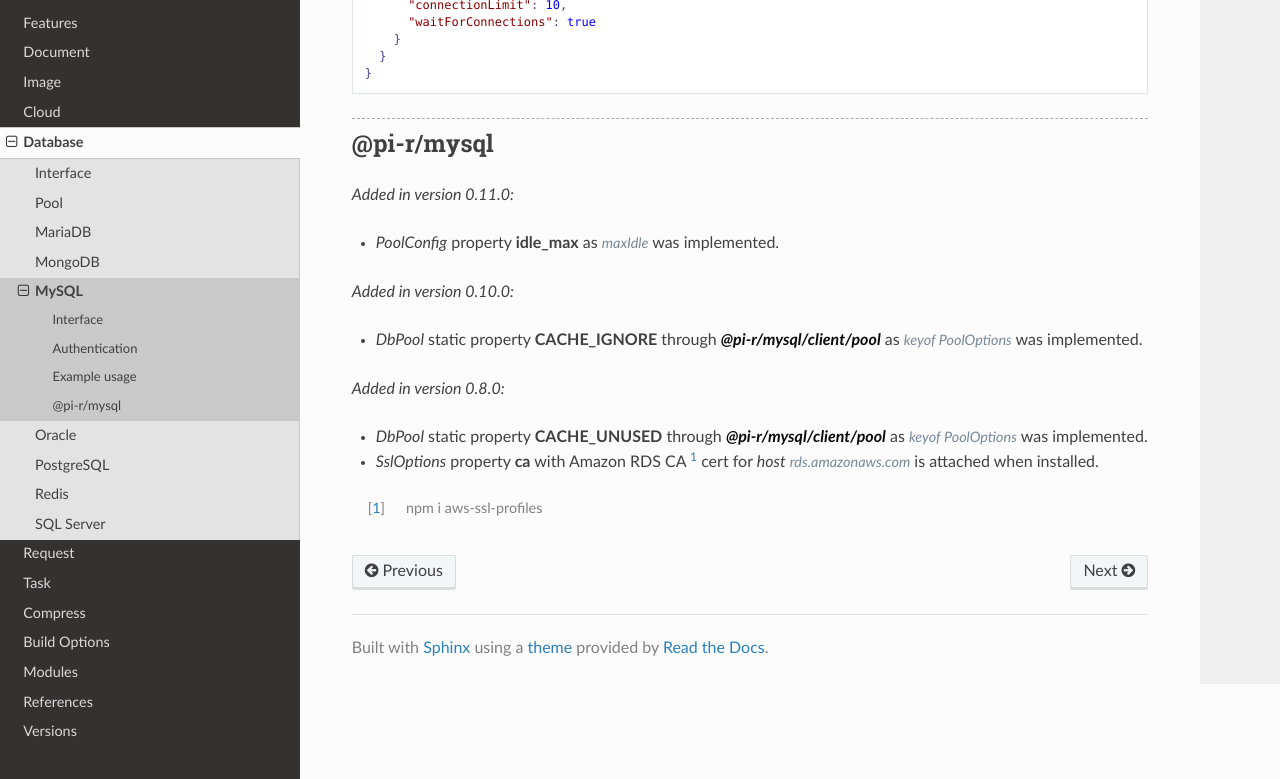
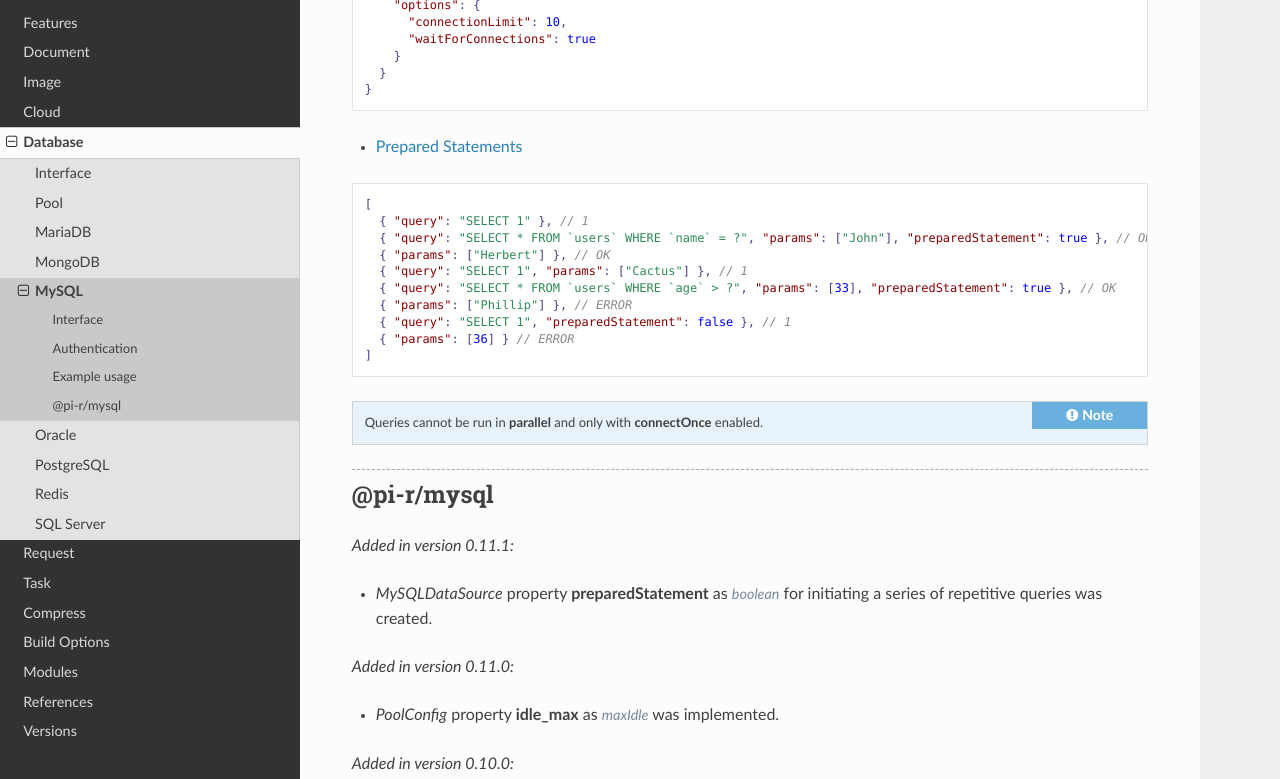
Before and after one commit to anpham6/chrome-docs, a Sphinx documentation site: the page built from source/db/mysql.rst, in a window 1280 px wide and 900 px high, scrolled down 1731 px, cut to the strip 121-900 px from the top of the window. Built offline with Sphinx 7.4.7 and the Read the Docs theme 3.1.0, drawn with Linux system fonts in a browser that asks for light colours; some of the changed text lies outside the part shown.

Commit message:
DB: Prepared statements for MySQL and MariaDB sections were created.

```diff
--- a/source/db/mongodb.rst
+++ b/source/db/mongodb.rst
@@ -185,8 +185,8 @@
 
 .. versionadded:: 0.10.2
 
-  - *MongoDBDataSource* property **distinct** for values for a specified field across a single collection was implemented.
-  - *MongoDBDataSource* property **driverInfo** for driver information :alt:`(name/version/platform)` was implemented.
+  - *MongoDBDataSource* property **distinct** for values for a specified field across a single collection was created.
+  - *MongoDBDataSource* property **driverInfo** for driver information :alt:`(name/version/platform)` was created.
 
 .. versionadded:: 0.10.0
 
@@ -194,7 +194,7 @@
 
 .. versionadded:: 0.9.0
 
-  - *MongoDBDataSource* property **bulkWrite** for multiple writes in a series as :alt:`ClientBulkWriteModel[]` was implemented.
+  - *MongoDBDataSource* property **bulkWrite** for multiple writes in a series as :alt:`ClientBulkWriteModel[]` was created.
 
 .. versionadded:: 0.8.0
 
--- a/source/db/mysql.rst
+++ b/source/db/mysql.rst
@@ -18,6 +19,7 @@
       credential: string | MySQLCredential;
       query?: string | QueryOptions;
       params?: unknown;
+      preparedStatement?: boolean;
   }
 
   interface MySQLCredential extends ServerAuth, PoolOptions {
@@ -104,8 +106,31 @@
     }
   }
 
+.. _mysql-prepared-statements:
+
+- `Prepared Statements <https://sidorares.github.io/node-mysql2/docs/examples/queries/prepared-statements>`_
+
+::
+
+  [
+    { "query": "SELECT 1" }, // 1
+    { "query": "SELECT * FROM `users` WHERE `name` = ?", "params": ["John"], "preparedStatement": true }, // OK
+    { "params": ["Herbert"] }, // OK
+    { "query": "SELECT 1", "params": ["Cactus"] }, // 1
+    { "query": "SELECT * FROM `users` WHERE `age` > ?", "params": [33], "preparedStatement": true }, // OK
+    { "params": ["Phillip"] }, // ERROR
+    { "query": "SELECT 1", "preparedStatement": false }, // 1
+    { "params": [36] } // ERROR
+  ]
+
+.. note:: Queries cannot be run in **parallel** and only with **connectOnce** enabled.
+
 @pi-r/mysql
 ===========
+
+.. versionadded:: 0.11.1
+
+  - *MySQLDataSource* property **preparedStatement** as :alt:`boolean` for initiating a series of repetitive queries was created.
 
 .. versionadded:: 0.11.0
 
--- a/source/db/redis.rst
+++ b/source/db/redis.rst
@@ -186,7 +186,7 @@
 .. versionadded:: 0.11.0
 
   - *NPM* package ``redis`` was upgraded to **5.8.0**.
-  - *RedisDataSource* property **streams** as :alt:`XReadStreams` was implemented.
+  - *RedisDataSource* property **streams** as :alt:`XReadStreams` was created.
   - *RedisDataSource* property **format** with type "**SMEMBERS**" using :target:`key` as :alt:`string` was implemented.
 
 .. versionchanged:: 0.11.0
```
Also changed, not shown: other parts of source/db/mysql.rst (+1 -0 lines), source/db/mariadb.rst (+12 -1 lines).
